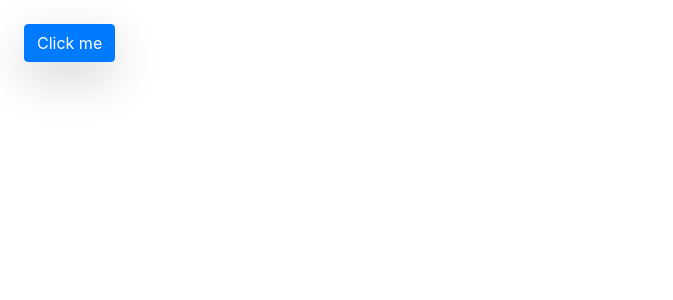
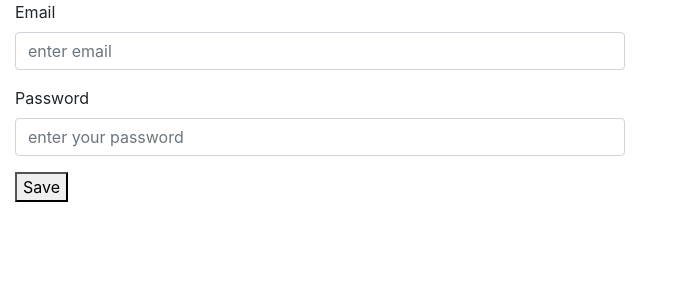
Before and after one commit to SebghatYusuf/Angular-Todo-, an Angular app: page / in a window 1280 px wide. Shown: the top 300 px of the page, without its empty margins (0-673 px from the left). Built offline with nearby package versions, Linux system fonts and the light colour scheme.

Commit message:
add validation

```diff
--- a/src/app/app.component.html
+++ b/src/app/app.component.html
@@ -227,4 +227,29 @@ name : {{name}} -->
 <!-- Lecture #39 add bootstrap - Bootstrap Form -->
 
 
-<button class="btn btn-primary shadow-lg rounded m-4">Click me</button>
+<!-- <button class="btn btn-primary shadow-lg rounded m-4">Click me</button> -->
+
+
+<!-- Lecture #40 - Form Validation -->
+<div class="col-sm-6">
+
+  <form #userForm="ngForm" (ngSubmit)="handleSubmit(userForm.value)">
+    <div class="form-group">
+      <label>Email</label>
+      <input #email class="form-control" ngModel type="text" name="email" id='inputEmail' placeholder="enter email">
+      <small id="needHelp" class="form-text text-muted"></small>
+    </div>
+    <div class="form-group">
+      <label>Password</label>
+      <input #password class="form-control" ngModel type="password" name="password" placeholder="enter your password" id='inputPassword'>
+      <small id="needHelp" class="form-text text-muted"></small>
+    </div>
+
+    <!-- [disabled]="!form.form.valid" -->
+    <button type="submit">
+      Save
+    </button>
+
+  </form>
+
+</div>
```
